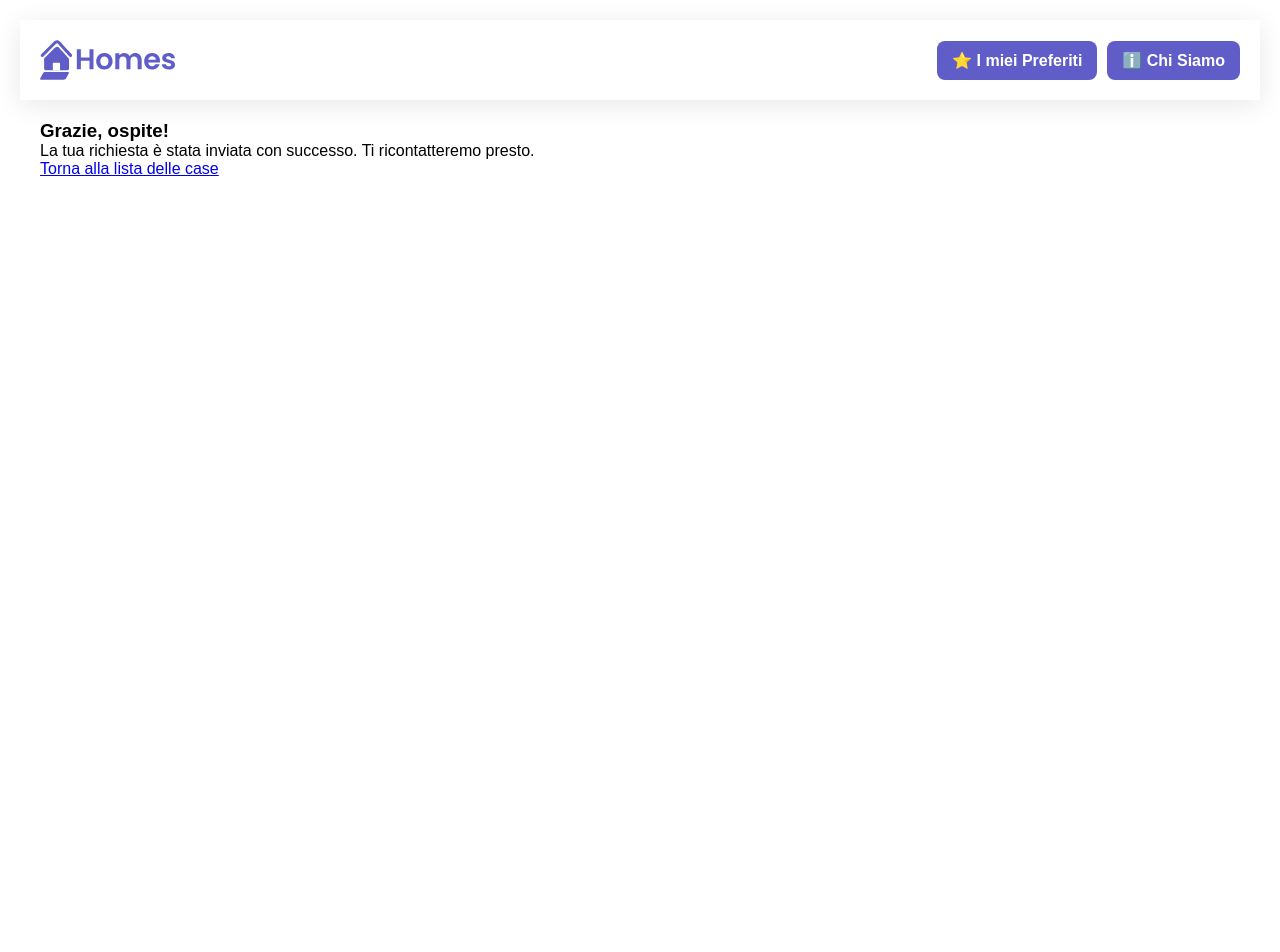
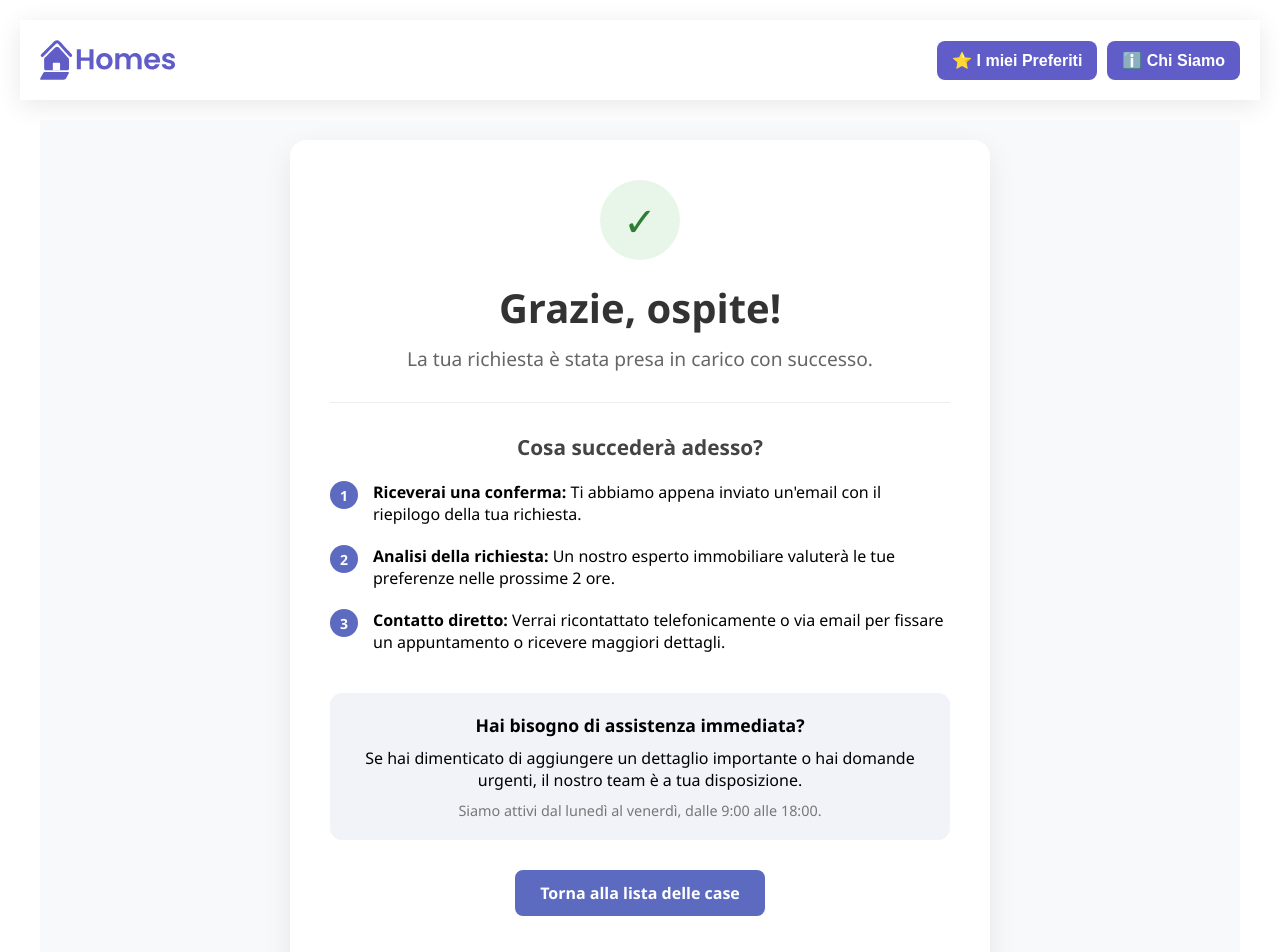
Before and after one commit to IlariA-16/Progetto.Adiacent, an Angular app in the folder Desktop/homes_app/: page /thank-you in a window 1280 px wide. Shown: the top 952 px of the page. Before the commit the page ends 800 px from the top, so only its background shows below. Built offline with nearby package versions, Linux system fonts and the light colour scheme.

Commit message:
Migliorata la thank-you page rimodellato il css

```diff
--- a/Desktop/homes_app/src/app/routes.ts
+++ b/Desktop/homes_app/src/app/routes.ts
@@ -38,7 +38,7 @@ const routeConfig: Routes = [
     component: AboutComponent,
     title: 'Chi siamo'
   }
-
+,
 
 
 ];
--- a/Desktop/homes_app/src/app/thank-you/thank-you.component.css
+++ b/Desktop/homes_app/src/app/thank-you/thank-you.component.css
@@ -0,0 +1,157 @@
+/* Container principale: occupa tutta l'altezza dello schermo */
+.thank-you-page {
+  display: flex;
+  justify-content: center;
+  align-items: center;
+  min-height: 100vh;
+  background-color: #f8f9fa; /* Grigio chiarissimo per far risaltare la card */
+  padding: 20px;
+  font-family: 'Segoe UI', Roboto, Helvetica, Arial, sans-serif;
+}
+
+/* La Card centrale */
+.thank-you-card {
+  background: white;
+  max-width: 700px;
+  width: 100%;
+  padding: 40px;
+  border-radius: 16px;
+  box-shadow: 0 10px 30px rgba(0, 0, 0, 0.08);
+  text-align: center;
+}
+
+/* Icona di successo */
+.success-icon-wrapper {
+  width: 80px;
+  height: 80px;
+  background-color: #e8f5e9;
+  color: #2e7d32;
+  border-radius: 50%;
+  display: flex;
+  align-items: center;
+  justify-content: center;
+  font-size: 40px;
+  margin: 0 auto 20px;
+}
+
+/* Titoli */
+h1 {
+  color: #333;
+  font-size: 2.5rem;
+  margin-bottom: 10px;
+}
+
+.main-subtitle {
+  color: #666;
+  font-size: 1.2rem;
+}
+
+.divider {
+  border: 0;
+  border-top: 1px solid #eee;
+  margin: 30px 0;
+}
+
+/* Sezione Step (Il "cuore" della pagina) */
+.next-steps {
+  text-align: left;
+  margin-bottom: 40px;
+}
+
+.next-steps h2 {
+  font-size: 1.3rem;
+  color: #444;
+  margin-bottom: 20px;
+  text-align: center;
+}
+
+.steps-grid {
+  display: grid;
+  gap: 20px;
+}
+
+.step {
+  display: flex;
+  align-items: flex-start;
+  gap: 15px;
+}
+
+.step-number {
+  background: #5c6bc0; /* Colore viola simile al tuo logo */
+  color: white;
+  width: 28px;
+  height: 28px;
+  border-radius: 50%;
+  display: flex;
+  align-items: center;
+  justify-content: center;
+  flex-shrink: 0;
+  font-weight: bold;
+  font-size: 14px;
+}
+
+/* Info supporto */
+.support-info {
+  background-color: #f1f3f9;
+  padding: 20px;
+  border-radius: 12px;
+  margin-bottom: 30px;
+}
+
+.support-info h3 {
+  font-size: 1.1rem;
+  margin-bottom: 10px;
+}
+
+.contact-hours {
+  font-size: 0.9rem;
+  color: #777;
+  margin-top: 10px;
+}
+
+/* Bottoni e Azioni */
+.button-group {
+  display: flex;
+  gap: 15px;
+  justify-content: center;
+  margin-bottom: 20px;
+}
+
+.btn-primary {
+  background-color: #5c6bc0;
+  color: white;
+  padding: 12px 25px;
+  border-radius: 8px;
+  text-decoration: none;
+  font-weight: 600;
+  transition: transform 0.2s, background 0.2s;
+}
+
+.btn-primary:hover {
+  background-color: #3f51b5;
+  transform: translateY(-2px);
+}
+
+.btn-secondary {
+  border: 2px solid #5c6bc0;
+  color: #5c6bc0;
+  padding: 10px 25px;
+  border-radius: 8px;
+  text-decoration: none;
+  font-weight: 600;
+}
+
+.share-text {
+  font-size: 0.9rem;
+  color: #999;
+}
+
+/* Mobile Responsive */
+@media (max-width: 600px) {
+  .button-group {
+    flex-direction: column;
+  }
+  .thank-you-card {
+    padding: 25px;
+  }
+}
--- a/Desktop/homes_app/src/app/thank-you/thank-you.component.html
+++ b/Desktop/homes_app/src/app/thank-you/thank-you.component.html
@@ -1,5 +1,49 @@
-<section class="thank-you-message">
-  <h1>Grazie, {{ userName }}!</h1>
-  <p>La tua richiesta è stata inviata con successo. Ti ricontatteremo presto.</p>
-  <a routerLink="/">Torna alla lista delle case</a>
-</section>
+<main class="thank-you-page">
+  <section class="thank-you-card">
+
+    <!-- 1. Testata con Feedback Visivo -->
+    <header class="card-header">
+      <div class="success-icon-wrapper">
+        <span class="check-icon">✓</span>
+      </div>
+      <h1>Grazie, {{ userName }}!</h1>
+      <p class="main-subtitle">La tua richiesta è stata presa in carico con successo.</p>
+    </header>
+
+    <hr class="divider">
+
+    <!-- 2. Cosa succede ora? (Dà sicurezza all'utente) -->
+    <article class="next-steps">
+      <h2>Cosa succederà adesso?</h2>
+      <div class="steps-grid">
+        <div class="step">
+          <span class="step-number">1</span>
+          <p><strong>Riceverai una conferma:</strong> Ti abbiamo appena inviato un'email con il riepilogo della tua richiesta.</p>
+        </div>
+        <div class="step">
+          <span class="step-number">2</span>
+          <p><strong>Analisi della richiesta:</strong> Un nostro esperto immobiliare valuterà le tue preferenze nelle prossime 2 ore.</p>
+        </div>
+        <div class="step">
+          <span class="step-number">3</span>
+          <p><strong>Contatto diretto:</strong> Verrai ricontattato telefonicamente o via email per fissare un appuntamento o ricevere maggiori dettagli.</p>
+        </div>
+      </div>
+    </article>
+
+    <!-- 3. Contenuto extra per "riempire" e dare valore -->
+    <div class="support-info">
+      <h3>Hai bisogno di assistenza immediata?</h3>
+      <p>Se hai dimenticato di aggiungere un dettaglio importante o hai domande urgenti, il nostro team è a tua disposizione.</p>
+      <p class="contact-hours">Siamo attivi dal lunedì al venerdì, dalle 9:00 alle 18:00.</p>
+    </div>
+
+    <!-- 4. Azioni Finali (CTA) -->
+    <footer class="card-footer">
+      <div class="button-group">
+        <a routerLink="/" class="btn-primary">Torna alla lista delle case</a>
+      </div>
+    </footer>
+
+  </section>
+</main>
```
